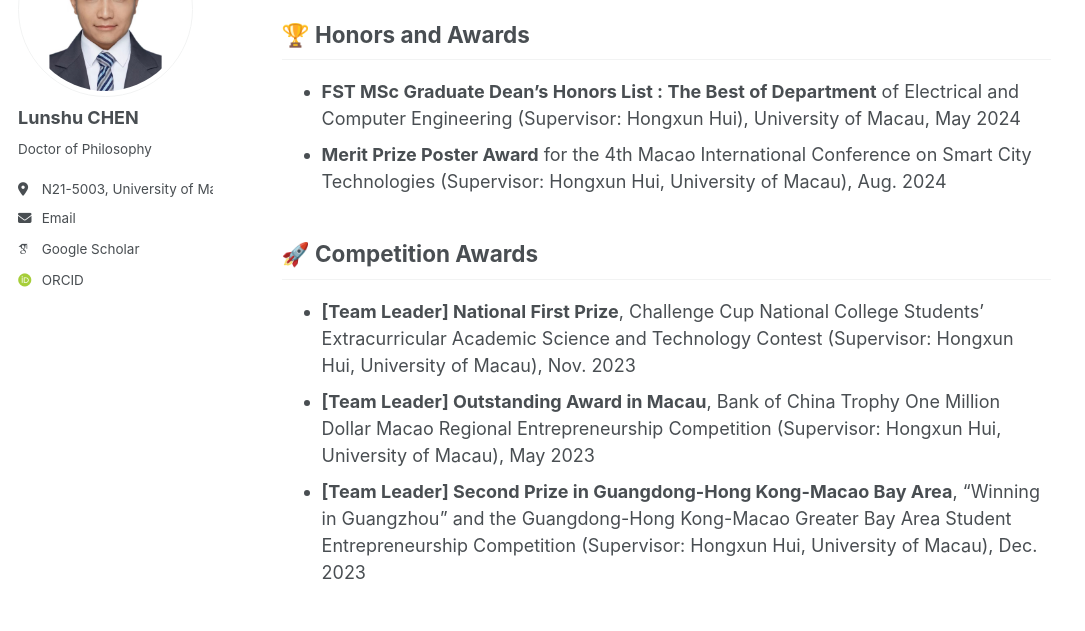
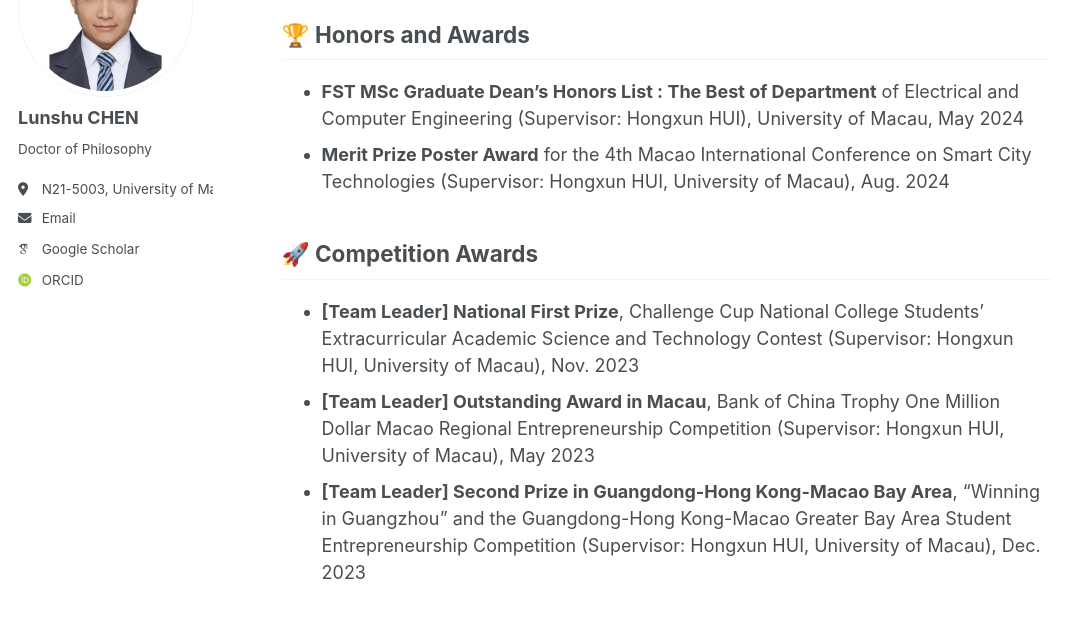
Before and after one commit to chenlunshu/CV, a Jekyll site: the page built from _pages/about.md, in a window 1280 px wide and 900 px high, scrolled down 204 px. Shown: the part 179-810 px from the top of the window, without its empty margins (0-1085 px from the left). Built offline with Jekyll 4.4.1, drawn with Linux system fonts in a browser that asks for light colours; some web fonts are replaced; a script bundle is joined from its source files by our own code; library files that are not in the unit come from our copies.

```diff
--- a/_pages/about.md
+++ b/_pages/about.md
@@ -11,15 +11,15 @@ Lunshu CHEN is a PhD student candidate in the State Key Laboratory of Internet o
 
 ## 🏆 Honors and Awards
 
-* **FST MSc Graduate Dean's Honors List : The Best of Department** of Electrical and Computer Engineering (Supervisor: Hongxun Hui), University of Macau, May 2024
-* **Merit Prize Poster Award** for the 4th Macao International Conference on Smart City Technologies (Supervisor: Hongxun Hui, University of Macau), Aug. 2024
+* **FST MSc Graduate Dean's Honors List : The Best of Department** of Electrical and Computer Engineering (Supervisor: Hongxun HUI), University of Macau, May 2024
+* **Merit Prize Poster Award** for the 4th Macao International Conference on Smart City Technologies (Supervisor: Hongxun HUI, University of Macau), Aug. 2024
 
 
 ## 🚀 Competition Awards
 
-* **[Team Leader] National First Prize**, Challenge Cup National College Students' Extracurricular Academic Science and Technology Contest (Supervisor: Hongxun Hui, University of Macau), Nov. 2023
-* **[Team Leader] Outstanding Award in Macau**, Bank of China Trophy One Million Dollar Macao Regional Entrepreneurship Competition (Supervisor: Hongxun Hui, University of Macau), May 2023
-* **[Team Leader] Second Prize in Guangdong-Hong Kong-Macao Bay Area**, "Winning in Guangzhou" and the Guangdong-Hong Kong-Macao Greater Bay Area Student Entrepreneurship Competition (Supervisor: Hongxun Hui, University of Macau), Dec. 2023
+* **[Team Leader] National First Prize**, Challenge Cup National College Students' Extracurricular Academic Science and Technology Contest (Supervisor: Hongxun HUI, University of Macau), Nov. 2023
+* **[Team Leader] Outstanding Award in Macau**, Bank of China Trophy One Million Dollar Macao Regional Entrepreneurship Competition (Supervisor: Hongxun HUI, University of Macau), May 2023
+* **[Team Leader] Second Prize in Guangdong-Hong Kong-Macao Bay Area**, "Winning in Guangzhou" and the Guangdong-Hong Kong-Macao Greater Bay Area Student Entrepreneurship Competition (Supervisor: Hongxun HUI, University of Macau), Dec. 2023
 
 ## 🗣️ Research Talks
 
```
